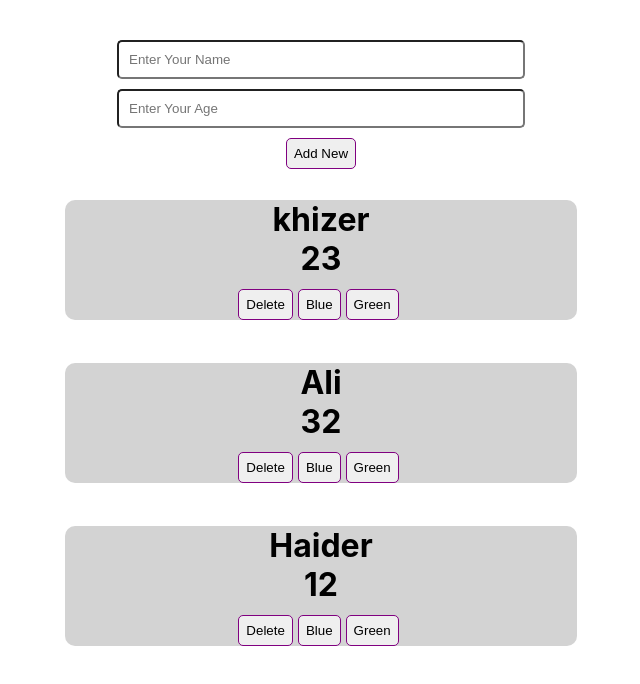
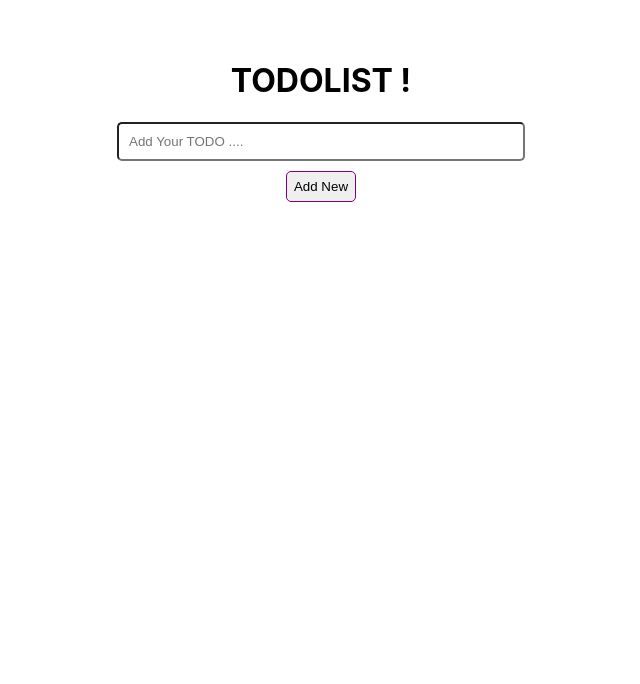
Before and after one commit to Khizer9/todo_list_react, a React (Create React App) app: page / in a window 1280 px wide. Shown: the top 684 px of the page, without its empty margins (319-959 px from the left). Built offline with nearby package versions, Linux system fonts and the light colour scheme.

Commit message:
adding modal for edit

```diff
--- a/package.json
+++ b/package.json
@@ -6,7 +6,9 @@
     "@testing-library/jest-dom": "^5.17.0",
     "@testing-library/react": "^13.4.0",
     "@testing-library/user-event": "^13.5.0",
+    "bootstrap": "^5.3.1",
     "react": "^18.2.0",
+    "react-bootstrap": "^2.8.0",
     "react-dom": "^18.2.0",
     "react-scripts": "5.0.1",
     "web-vitals": "^2.1.4"
--- a/src/App.js
+++ b/src/App.js
@@ -1,44 +1,45 @@
-import { useState } from "react";
+import { useEffect, useState } from "react";
 import "./App.css";
-
+import Modal from './components/Modal'
 function App() {
-  const initialArray = [
-    {
-      id: 1,
-      name: "khizer",
-      age: 23,
-    },
-    {
-      id: 2,
-      name: "Ali",
-      age: 32,
-    },
-    {
-      id: 3,
-      name: "Haider",
-      age: 12,
-    },
-  ];
-  const [addNew, setAddNew] = useState(initialArray);
+  // const initialArray = [
+  //   {
+  //     id: 1,
+  //     name: "khizer",
+  //     age: 23,
+  //   },
+  //   {
+  //     id: 2,
+  //     name: "Ali",
+  //     age: 32,
+  //   },
+  //   {
+  //     id: 3,
+  //     name: "Haider",
+  //     age: 12,
+  //   },
+  // ];
+  const [addNew, setAddNew] = useState(JSON.parse(localStorage.getItem('user')));
   const [addName, setaddName] = useState("");
-  const [addAge, setaddAge] = useState("");
+  // const [addAge, setaddAge] = useState("");
   const [blue, setBlue] = useState('')
   const [green, setGreen] = useState('')
 
   const addNewHandler = () => {
-    debugger
+    console.log(addNew, "addNew")
     setAddNew((prevArr) => [
       ...prevArr,
       {
         id: new Date(),
         name: addName,
-        age: addAge,
+        // age: addAge,
       },
-      localStorage.setItem('user', JSON.stringify(prevArr))
     ]);
+  };
 
-
-  };
+  useEffect(() => {
+    localStorage.setItem('user', JSON.stringify(addNew))
+  }, [addNew])
 
   const deleteHandler = (id) => {
     console.log(id);
@@ -46,16 +47,21 @@ function App() {
     setAddNew(updatedArray);
   };
 
+  const editHandler = (userObj) => {
+    <Modal />
+    console.log(userObj)
+
+  }
+
   const nameHandler = (e) => {
     let text = e.target.value
-    console.log(text);
     setaddName(text)
   }
 
-  const ageHandler = (e) => {
-    let age = e.target.value
-    setaddAge(age)
-  }
+  // const ageHandler = (e) => {
+  //   let age = e.target.value
+  //   setaddAge(age)
+  // }
 
   const blueColorHandler = (id) => {
     setBlue(id)
@@ -66,18 +72,22 @@ function App() {
 
   return (
     <div className="App">
-      <input className="inputText" type="text" name="name" id="name" placeholder="Enter Your Name" value={addName} onChange={nameHandler}/>
-      <input className="inputText" type="number" name="age" id="age" placeholder="Enter Your Age" value={addAge} onChange={ageHandler}/>
+      <h1>TODOLIST !</h1>
+      <input className="inputText" type="text" name="name" id="name" placeholder="Add Your TODO ...." value={addName} onChange={nameHandler}/>
+      {/* <input className="inputText" type="number" name="age" id="age" placeholder="Enter Your Age" value={addAge} onChange={ageHandler}/> */}
       <button style={{marginBottom: '10px'}} className="addBtn" onClick={addNewHandler}>
         Add New
       </button>
 
       <div className="container">
-        {addNew.map((x) => (
+        {addNew?.map((x) => (
           <h1 key={x.id} style={{backgroundColor: blue === x.id ? "blue" : '' || green === x.id ? "green" : ''}}>
             {x.name} <br /> {x.age} <br />
             <button className="delBtn" onClick={() => deleteHandler(x.id)}>
               Delete
+            </button>
+            <button className="delBtn" onClick={() => editHandler(x)}>
+              Edit
             </button>
             <button className="delBtn" onClick={() => blueColorHandler(x.id)}>
               Blue
--- /dev/null
+++ b/src/components/Modal.js
@@ -0,0 +1,35 @@
+import { useState } from 'react';
+import Button from 'react-bootstrap/Button';
+import Modal from 'react-bootstrap/Modal';
+
+function Example() {
+  const [show, setShow] = useState(false);
+
+  const handleClose = () => setShow(false);
+  const handleShow = () => setShow(true);
+
+  return (
+    <>
+      <Button variant="primary" onClick={handleShow}>
+        Launch demo modal
+      </Button>
+
+      <Modal show={show} onHide={handleClose}>
+        <Modal.Header closeButton>
+          <Modal.Title>Modal heading</Modal.Title>
+        </Modal.Header>
+        <Modal.Body>Woohoo, you are reading this text in a modal!</Modal.Body>
+        <Modal.Footer>
+          <Button variant="secondary" onClick={handleClose}>
+            Close
+          </Button>
+          <Button variant="primary" onClick={handleClose}>
+            Save Changes
+          </Button>
+        </Modal.Footer>
+      </Modal>
+    </>
+  );
+}
+
+export default Example;
```
Also changed, not shown: 1 other file (tests, documents, lock files or other folders).
